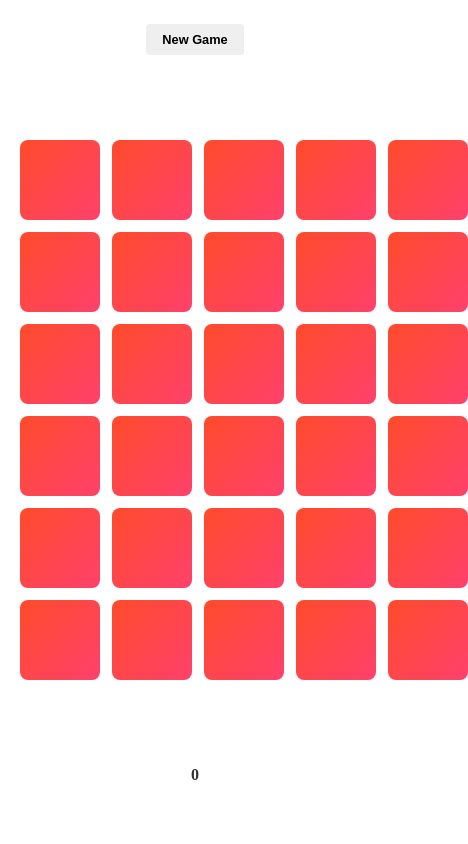
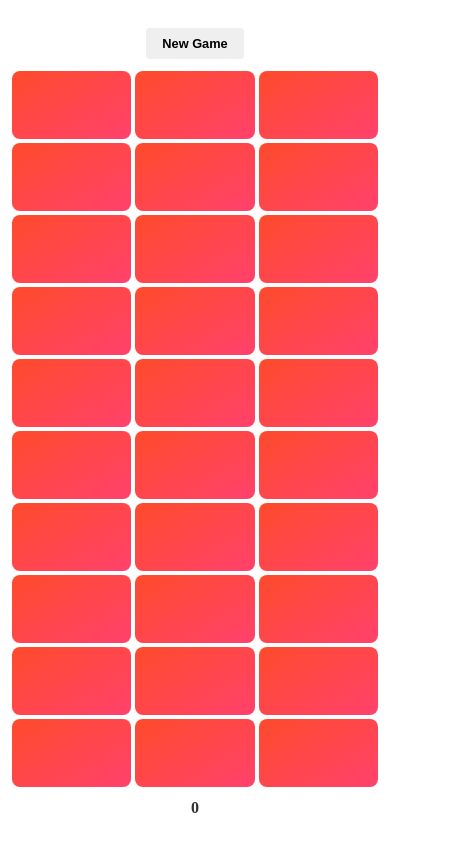
Before and after one commit to chimsegoidaibang/just-find, a React (Create React App) app: page / in a window 390 px wide. Shown: the whole page, 468 px wide, since content can reach past the window. Built offline with nearby package versions, Linux system fonts and the light colour scheme.

Commit message:
update UI for phone

```diff
--- a/src/App.scss
+++ b/src/App.scss
@@ -2,6 +2,26 @@
 @mixin unify-parent($child) {
     @at-root #{selector.unify(&, $child)} {
         @content;
+    }
+}
+
+$breakpoints: (
+    phone-sm: 420px,
+    phone: 767px,
+    tablet: 768px,
+    tablet-lg: 1024px,
+    desktop: 1025px,
+    desktop-lg: 1600px,
+);
+
+@mixin for-size($breakpoint) {
+    @if map-has-key($breakpoints, $breakpoint) {
+        $breakpoint-value: map-get($breakpoints, $breakpoint);
+
+        //Build media query
+        @media (max-width: $breakpoint-value) {
+            @content;
+        }
     }
 }
 
@@ -12,22 +32,24 @@ button.btn {
     border: none;
     border-radius: 4px;
     font-weight: 600;
-
     &:hover {
         cursor: pointer;
     }
 }
 
 .App {
+    @include for-size(phone-sm) {
+        height: 100%;
+        width: 100%;
+    }
     width: 90%;
     height: 90%;
     display: flex;
     flex-direction: column;
-    justify-content: center;
+    @include for-size(desktop) {
+        justify-content: center;
+    }
     align-items: center;
-    margin: auto;
-    margin-top: 24px;
-
     .turn-number {
         font-size: 1rem;
         color: #333;
@@ -35,8 +57,15 @@ button.btn {
         text-transform: capitalize;
     }
     .card-grid {
-        margin: auto;
+        width: 100%;
+
         display: grid;
+        @include for-size(phone-sm) {
+            grid-template-columns: repeat(3, 1fr);
+            gap: 4px;
+            margin: 12px;
+            padding: 0 12px;
+        }
         grid-template-columns: repeat(5, 1fr);
         grid-template-rows: repeat(5, 1fr);
         // margin-top: 24px;
@@ -45,6 +74,10 @@ button.btn {
         .card {
             border-radius: 8px;
             position: relative;
+            @include for-size(phone-sm) {
+                width: 100%;
+                height: 68px;
+            }
             width: 80px;
             height: 80px;
             perspective: 1000px;
@@ -96,9 +129,6 @@ button.btn {
                     transform: rotateY(-180deg);
                 }
             }
-            // .card-inner. {
-            //     transform: rotateY(-180deg);
-            // }
         }
     }
 }
--- a/src/index.css
+++ b/src/index.css
@@ -5,9 +5,6 @@
 }
 
 body {
-    display: flex;
-    justify-content: center;
-    align-items: center;
     width: 100vw;
     height: 100vh;
 }
@@ -16,3 +13,28 @@ body {
     width: 100%;
     height: 100%;
 }
+
+/* Extra small devices (phones, 600px and down) */
+@media only screen and (max-width: 600px) {
+}
+
+/* Small devices (portrait tablets and large phones, 600px and up) */
+@media only screen and (min-width: 600px) {
+}
+
+/* Medium devices (landscape tablets, 768px and up) */
+@media only screen and (min-width: 768px) {
+}
+
+/* Large devices (laptops/desktops, 992px and up) */
+@media only screen and (min-width: 992px) {
+}
+
+/* Extra large devices (large laptops and desktops, 1200px and up) */
+@media only screen and (min-width: 1200px) {
+    body {
+        display: flex;
+        justify-content: center;
+        align-items: center;
+    }
+}
--- a/src/ultis/index.js
+++ b/src/ultis/index.js
@@ -1,63 +1,63 @@
 const data = [
     {
-        value: 'a',
+        value: 'あ',
         matched: false,
     },
     {
-        value: 'b',
+        value: 'い',
         matched: false,
     },
     {
-        value: 'c',
+        value: 'う',
         matched: false,
     },
     {
-        value: 'd',
+        value: 'え',
         matched: false,
     },
     {
-        value: 'e',
+        value: 'お',
         matched: false,
     },
     {
-        value: 'f',
+        value: 'か',
         matched: false,
     },
     {
-        value: 'g',
+        value: 'き',
         matched: false,
     },
     {
-        value: 'j',
+        value: 'く',
         matched: false,
     },
     {
-        value: 'k',
+        value: 'け',
         matched: false,
     },
 
     {
-        value: 'l',
+        value: 'こ',
         matched: false,
     },
     {
-        value: 'm',
+        value: 'さ',
         matched: false,
     },
     {
-        value: 'n',
+        value: 'し',
         matched: false,
     },
     {
-        value: 'o',
+        value: 'す',
         matched: false,
     },
     {
-        value: 'p',
+        value: 'せ',
         matched: false,
     },
     {
-        value: 'q',
+        value: 'そ',
         matched: false,
     },
 ]
```
